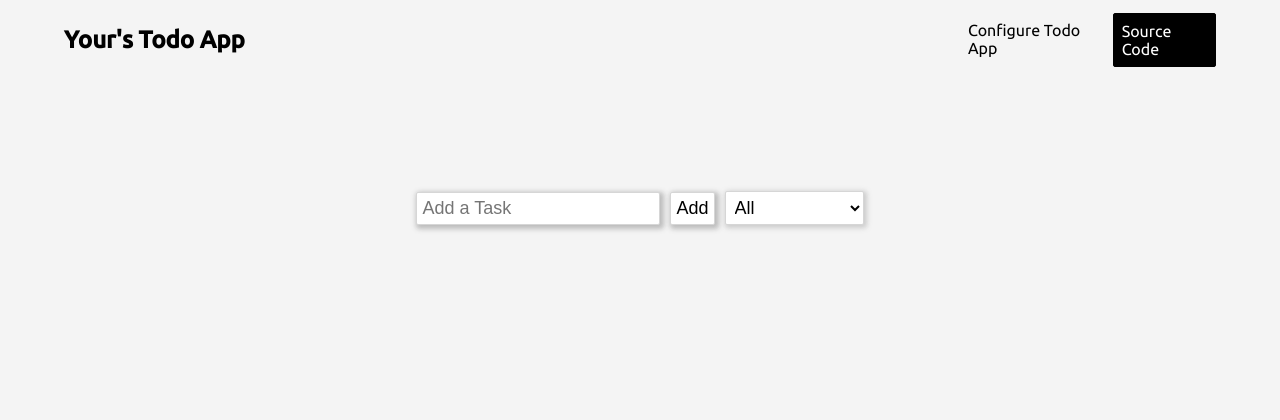
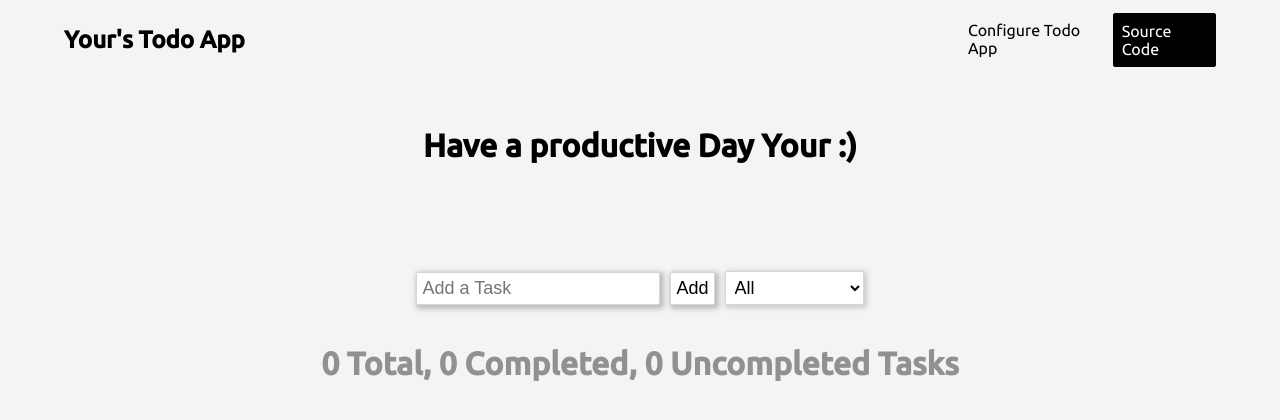
Before and after one commit to RamejaAyush/improved_todo_react, a React (Create React App) app: page /App in a window 1280 px wide. Shown: the top 420 px of the page. Built offline with nearby package versions, Linux system fonts and the light colour scheme.

Commit message:
added status for completed and uncompleted tasks

```diff
--- a/src/components/App.js
+++ b/src/components/App.js
@@ -4,26 +4,31 @@ import { motion } from "framer-motion";
 import Form from "./Form";
 import TodoList from "./TodoList";
 
-const App = () => {
+const App = ({ name }) => {
  const [inputText, setInputText] = useState("");
  const [todos, setTodos] = useState([]);
  const [status, setStatus] = useState("all");
  const [filteredTodos, setFilterTodos] = useState([]);
 
+ // useeffect
  useEffect(() => {
+  filterHandler();
+ }, [todos, status]);
+
+ //  functions
+ const filterHandler = () => {
   switch (status) {
    case "completed":
     setFilterTodos(todos.filter((todo) => todo.completed === true));
     break;
-   case "uncomplted":
+   case "uncompleted":
     setFilterTodos(todos.filter((todo) => todo.completed === false));
     break;
    default:
     setFilterTodos(todos);
     break;
   }
- }, [status, todos]);
-
+ };
  return (
   <motion.div
    initial={{ opacity: 0 }}
@@ -33,6 +38,9 @@ const App = () => {
    className="todo"
    id="Todo"
   >
+   <div className="header-line">
+    <h1>Have a productive Day {name} :)</h1>
+   </div>
    <Form
     inputText={inputText}
     setInputText={setInputText}
@@ -40,7 +48,12 @@ const App = () => {
     setTodos={setTodos}
     setStatus={setStatus}
    />
-   <TodoList todos={todos} setTodos={setTodos} filteredTodos={filteredTodos} />
+   <TodoList
+    name={name}
+    todos={todos}
+    setTodos={setTodos}
+    filteredTodos={filteredTodos}
+   />
   </motion.div>
  );
 };
--- a/src/components/Form.js
+++ b/src/components/Form.js
@@ -1,6 +1,7 @@
 import "../styles/Form.css";
 
-const Form = ({ inputText, setInputText, todos, setTodos }) => {
+const Form = ({ inputText, setInputText, todos, setTodos, setStatus }) => {
+ // functions
  const submitHandler = (e) => {
   e.preventDefault();
   setTodos([
@@ -9,9 +10,15 @@ const Form = ({ inputText, setInputText, todos, setTodos }) => {
   ]);
   setInputText("");
  };
+
  const inputTextHandler = (e) => {
   setInputText(e.target.value);
  };
+
+ const statusHandler = (e) => {
+  setStatus(e.target.value);
+ };
+
  return (
   <div className="formContainer">
    <form>
@@ -28,7 +35,7 @@ const Form = ({ inputText, setInputText, todos, setTodos }) => {
      </button>
     </div>
     <div className="select">
-     <select name="todos" className="filter-todo">
+     <select onChange={statusHandler} name="todos" className="filter-todo">
       <option value="all">All</option>
       <option value="completed">Completed</option>
       <option value="uncompleted">Uncompleted</option>
--- a/src/components/TodoList.js
+++ b/src/components/TodoList.js
@@ -1,11 +1,25 @@
 import "../styles/TodoList.css";
 import Todo from "./Todo";
+import { useState, useEffect } from "react";
 
-const TodoList = ({ todos, setTodos }) => {
+const TodoList = ({ todos, setTodos, filteredTodos }) => {
+ const [comp, setComp] = useState({});
+ const [unComp, setUnComp] = useState({});
+
+ const compOrUnComp = () => {
+  setComp(todos.filter((todo) => todo.completed === true));
+  setUnComp(todos.filter((todo) => todo.completed === false));
+ };
+
+ useEffect(() => {
+  compOrUnComp();
+ }, [todos]);
+
  return (
+  <>
    <div className="todo-container">
     <div className="todo-list">
-    {todos.map((todo) => {
+     {filteredTodos.map((todo) => {
       return (
        <Todo
         todo={todo}
@@ -17,8 +31,14 @@ const TodoList = ({ todos, setTodos }) => {
       );
      })}
     </div>
-   <div className="result"></div>
+    <div className="result">
+     <h1>
+      {todos.length} Total, {comp.length} Completed, {unComp.length} Uncompleted
+      Tasks
+     </h1>
     </div>
+   </div>
+  </>
  );
 };
 
--- a/src/styles/MainApp.css
+++ b/src/styles/MainApp.css
@@ -9,3 +9,9 @@
  display: grid;
  place-items: center;
 }
+
+.header-line {
+ height: 10vh;
+ display: grid;
+ place-items: center;
+}
--- a/src/styles/TodoList.css
+++ b/src/styles/TodoList.css
@@ -16,3 +16,8 @@
 
  align-items: center;
 }
+
+.result {
+ margin-top: 25px;
+ opacity: 0.4;
+}
```
Lines whose indentation alone changed are shown as unchanged.
